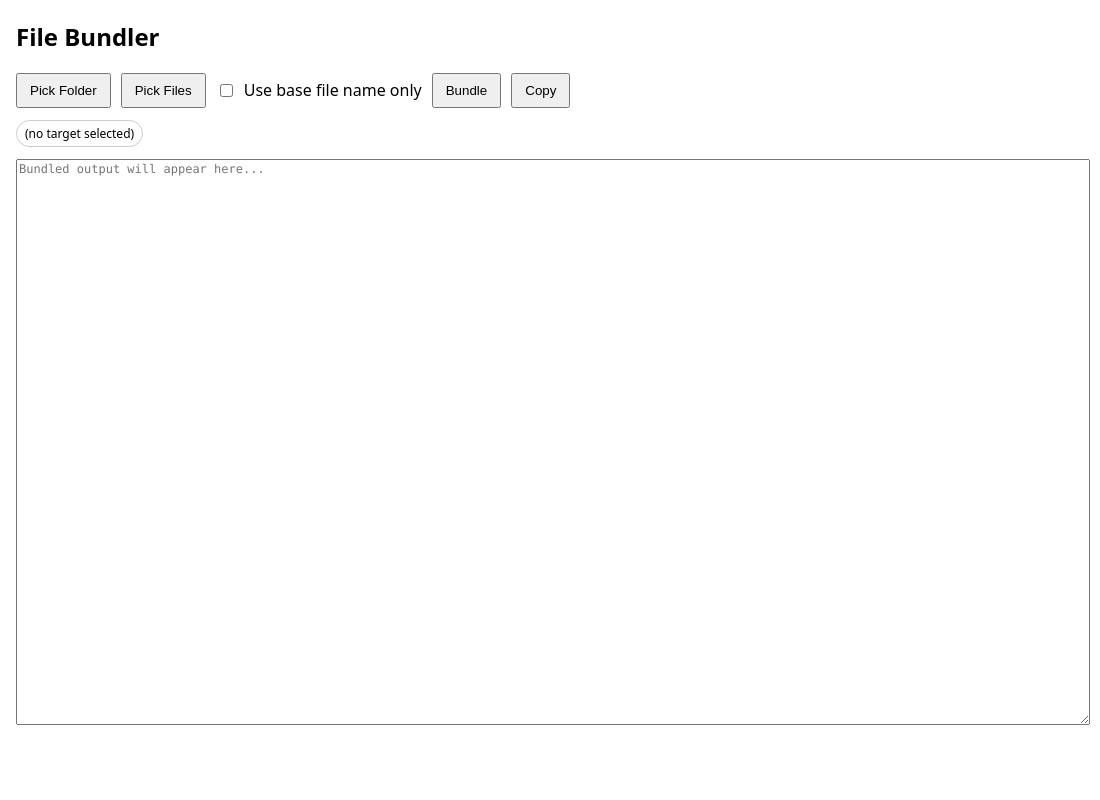
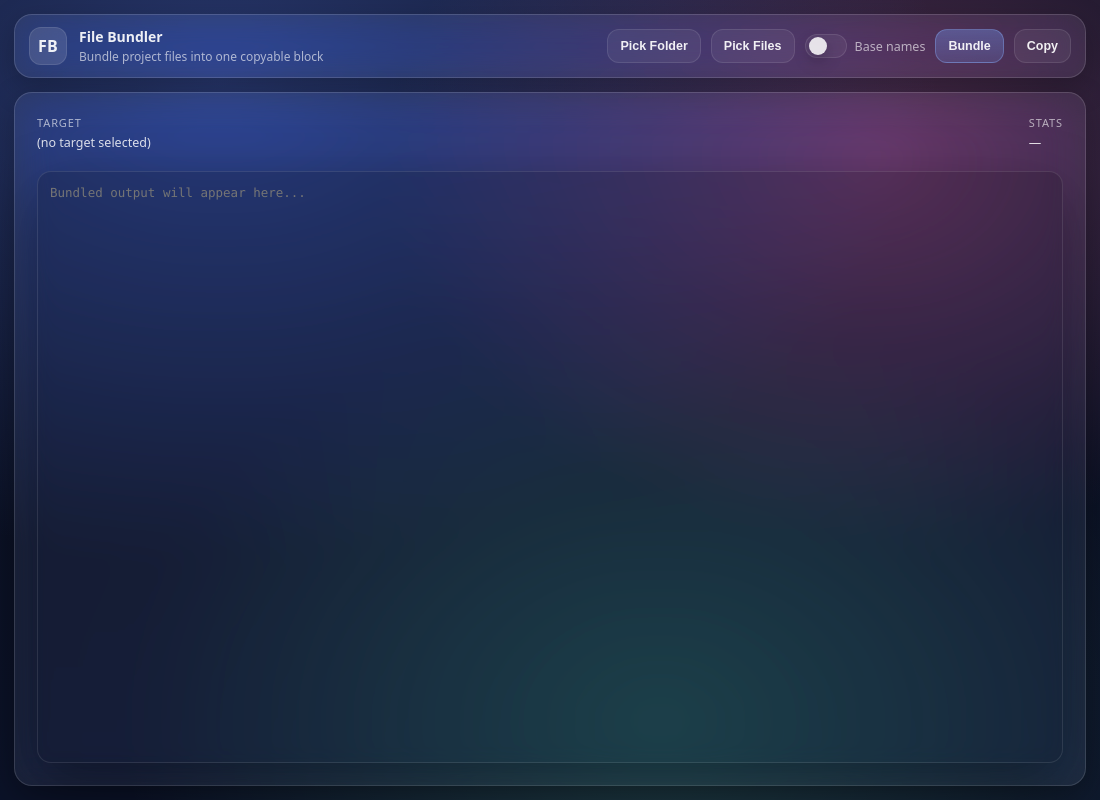
Before and after one commit to SimmoM8/file-bundler, an Electron app: page index.html in a window 1100 px wide. Drawn offline with Linux system fonts and the light colour scheme.

Commit message:
feat: enhance UI layout and styling, and add toast notifications

```diff
--- a/index.html
+++ b/index.html
@@ -3,33 +3,58 @@
 <head>
   <meta charset="utf-8" />
   <title>File Bundler</title>
-  <style>
-    body { font-family: system-ui, -apple-system, Segoe UI, sans-serif; margin: 16px; }
-    .row { display: flex; gap: 10px; align-items: center; flex-wrap: wrap; margin-bottom: 12px; }
-    button { padding: 8px 12px; }
-    textarea { width: 100%; height: 560px; font-family: ui-monospace, SFMono-Regular, Menlo, monospace; font-size: 12px; }
-    .muted { opacity: .75; font-size: 12px; }
-    .pill { padding: 4px 8px; border: 1px solid #ccc; border-radius: 999px; font-size: 12px; }
-    label { display: flex; gap: 8px; align-items: center; }
-  </style>
+  <meta name="viewport" content="width=device-width, initial-scale=1" />
+  <link rel="stylesheet" href="styles.css" />
 </head>
+
 <body>
-  <h2>File Bundler</h2>
+  <div class="app">
+    <header class="topbar glass">
+      <div class="brand">
+        <div class="logo">FB</div>
+        <div class="titles">
+          <div class="title">File Bundler</div>
+          <div class="subtitle">Bundle project files into one copyable block</div>
+        </div>
+      </div>
 
-  <div class="row">
-    <button id="pickFolder">Pick Folder</button>
-    <button id="pickFiles">Pick Files</button>
-    <label><input type="checkbox" id="basenameOnly"> Use base file name only</label>
-    <button id="bundle">Bundle</button>
-    <button id="copy">Copy</button>
+      <div class="top-actions">
+        <button class="btn" id="pickFolder">Pick Folder</button>
+        <button class="btn" id="pickFiles">Pick Files</button>
+
+        <label class="toggle">
+          <input type="checkbox" id="basenameOnly">
+          <span class="track"></span>
+          <span class="label">Base names</span>
+        </label>
+
+        <button class="btn primary" id="bundle">Bundle</button>
+        <button class="btn" id="copy">Copy</button>
+      </div>
+    </header>
+
+    <main class="content">
+      <section class="panel glass">
+        <div class="panel-head">
+          <div class="meta">
+            <div class="meta-label">Target</div>
+            <div class="meta-value" id="target">(no target selected)</div>
+          </div>
+
+          <div class="meta">
+            <div class="meta-label">Stats</div>
+            <div class="meta-value" id="stats">—</div>
+          </div>
+        </div>
+
+        <div class="panel-body">
+          <textarea id="output" class="editor" placeholder="Bundled output will appear here..."></textarea>
+        </div>
+      </section>
+    </main>
+
+    <div id="toast" class="toast" aria-live="polite"></div>
   </div>
-
-  <div class="row">
-    <div class="pill" id="target">(no target selected)</div>
-    <div class="muted" id="stats"></div>
-  </div>
-
-  <textarea id="output" placeholder="Bundled output will appear here..."></textarea>
 
   <script src="renderer.js"></script>
 </body>
--- a/renderer.js
+++ b/renderer.js
@@ -6,6 +6,16 @@ const basenameOnlyEl = document.getElementById("basenameOnly");
 let mode = null; // "folder" | "files"
 let folderPath = null;
 let filePaths = null;
+
+const toastEl = document.getElementById("toast");
+let toastTimer = null;
+
+function toast(msg) {
+    toastEl.textContent = msg;
+    toastEl.classList.add("show");
+    clearTimeout(toastTimer);
+    toastTimer = setTimeout(() => toastEl.classList.remove("show"), 1200);
+}
 
 document.getElementById("pickFolder").addEventListener("click", async () => {
     const picked = await window.api.pickFolder();
@@ -34,6 +44,7 @@ document.getElementById("bundle").addEventListener("click", async () => {
         const res = await window.api.bundleFolder(folderPath, options);
         outputEl.value = res.output;
         statsEl.textContent = `Included: ${res.stats.included} | Skipped: ${res.stats.skipped} | Total scanned: ${res.stats.total}`;
+        toast("Bundled");
         return;
     }
 
@@ -41,6 +52,7 @@ document.getElementById("bundle").addEventListener("click", async () => {
         const res = await window.api.bundleFiles(filePaths, options);
         outputEl.value = res.output;
         statsEl.textContent = `Included: ${res.stats.included} | Skipped: ${res.stats.skipped} | Total: ${res.stats.total}`;
+        toast("Bundled");
         return;
     }
 
@@ -49,5 +61,5 @@ document.getElementById("bundle").addEventListener("click", async () => {
 
 document.getElementById("copy").addEventListener("click", async () => {
     await window.api.copyToClipboard(outputEl.value);
-    statsEl.textContent = (statsEl.textContent ? statsEl.textContent + " | " : "") + "Copied!";
+    toast("Copied to clipboard");
 });
--- /dev/null
+++ b/styles.css
@@ -0,0 +1,269 @@
+:root {
+    --bg0: #0b1020;
+    --bg1: #0b1228;
+    --glass: rgba(255, 255, 255, .08);
+    --glass-2: rgba(255, 255, 255, .06);
+    --stroke: rgba(255, 255, 255, .14);
+    --stroke-2: rgba(255, 255, 255, .10);
+    --text: rgba(255, 255, 255, .92);
+    --muted: rgba(255, 255, 255, .62);
+    --shadow: 0 20px 60px rgba(0, 0, 0, .40);
+    --shadow-2: 0 10px 30px rgba(0, 0, 0, .25);
+    --r: 18px;
+    --r2: 14px;
+}
+
+* {
+    box-sizing: border-box;
+}
+
+html,
+body {
+    height: 100%;
+}
+
+body {
+    margin: 0;
+    color: var(--text);
+    font-family: ui-sans-serif, system-ui, -apple-system, "Segoe UI", Roboto, Helvetica, Arial;
+    background:
+        radial-gradient(1200px 800px at 20% 10%, rgba(93, 128, 255, .35), transparent 60%),
+        radial-gradient(900px 700px at 80% 20%, rgba(255, 120, 196, .28), transparent 55%),
+        radial-gradient(900px 700px at 60% 90%, rgba(120, 255, 200, .18), transparent 60%),
+        linear-gradient(180deg, var(--bg0), var(--bg1));
+    overflow: hidden;
+}
+
+/* Layout */
+.app {
+    height: 100%;
+    display: flex;
+    flex-direction: column;
+    gap: 14px;
+    padding: 14px;
+}
+
+.content {
+    flex: 1;
+    display: flex;
+    min-height: 0;
+}
+
+.glass {
+    background: var(--glass);
+    border: 1px solid var(--stroke);
+    border-radius: var(--r);
+    box-shadow: var(--shadow-2);
+    backdrop-filter: blur(18px) saturate(160%);
+    -webkit-backdrop-filter: blur(18px) saturate(160%);
+}
+
+/* Topbar */
+.topbar {
+    padding: 12px 14px;
+    display: flex;
+    align-items: center;
+    justify-content: space-between;
+    gap: 14px;
+}
+
+.brand {
+    display: flex;
+    align-items: center;
+    gap: 12px;
+    min-width: 260px;
+}
+
+.logo {
+    width: 38px;
+    height: 38px;
+    border-radius: 12px;
+    display: grid;
+    place-items: center;
+    background: rgba(255, 255, 255, .12);
+    border: 1px solid var(--stroke-2);
+    font-weight: 700;
+    letter-spacing: .3px;
+}
+
+.titles .title {
+    font-size: 14px;
+    font-weight: 650;
+}
+
+.titles .subtitle {
+    font-size: 12px;
+    color: var(--muted);
+    margin-top: 2px;
+}
+
+.top-actions {
+    display: flex;
+    align-items: center;
+    gap: 10px;
+    flex-wrap: wrap;
+    justify-content: flex-end;
+}
+
+/* Buttons */
+.btn {
+    appearance: none;
+    border: 1px solid var(--stroke-2);
+    background: rgba(255, 255, 255, .06);
+    color: var(--text);
+    padding: 9px 12px;
+    border-radius: 12px;
+    font-size: 12.5px;
+    font-weight: 600;
+    cursor: pointer;
+    transition: transform .08s ease, background .2s ease, border-color .2s ease;
+}
+
+.btn:hover {
+    background: rgba(255, 255, 255, .10);
+    border-color: rgba(255, 255, 255, .18);
+}
+
+.btn:active {
+    transform: translateY(1px);
+}
+
+.btn.primary {
+    background: linear-gradient(180deg, rgba(120, 160, 255, .35), rgba(120, 160, 255, .18));
+    border-color: rgba(140, 180, 255, .35);
+}
+
+/* Toggle */
+.toggle {
+    display: flex;
+    align-items: center;
+    gap: 8px;
+    user-select: none;
+    font-size: 12.5px;
+    color: var(--muted);
+}
+
+.toggle input {
+    display: none;
+}
+
+.toggle .track {
+    width: 42px;
+    height: 24px;
+    border-radius: 999px;
+    border: 1px solid var(--stroke-2);
+    background: rgba(255, 255, 255, .06);
+    position: relative;
+    transition: background .2s ease, border-color .2s ease;
+}
+
+.toggle .track::after {
+    content: "";
+    position: absolute;
+    top: 50%;
+    left: 3px;
+    width: 18px;
+    height: 18px;
+    border-radius: 999px;
+    transform: translateY(-50%);
+    background: rgba(255, 255, 255, .85);
+    box-shadow: 0 6px 16px rgba(0, 0, 0, .25);
+    transition: left .18s ease;
+}
+
+.toggle input:checked+.track {
+    background: rgba(120, 160, 255, .22);
+    border-color: rgba(140, 180, 255, .35);
+}
+
+.toggle input:checked+.track::after {
+    left: 21px;
+}
+
+.toggle .label {
+    color: var(--muted);
+}
+
+/* Panel */
+.panel {
+    flex: 1;
+    min-height: 0;
+    padding: 12px;
+    display: flex;
+    flex-direction: column;
+    gap: 10px;
+}
+
+.panel-head {
+    display: flex;
+    gap: 14px;
+    justify-content: space-between;
+    flex-wrap: wrap;
+    padding: 10px 10px 0 10px;
+}
+
+.meta-label {
+    font-size: 11px;
+    color: var(--muted);
+    text-transform: uppercase;
+    letter-spacing: .08em;
+}
+
+.meta-value {
+    font-size: 12.5px;
+    margin-top: 4px;
+    color: var(--text);
+    max-width: 65ch;
+    word-break: break-word;
+    opacity: .9;
+}
+
+.panel-body {
+    flex: 1;
+    min-height: 0;
+    padding: 10px;
+}
+
+.editor {
+    width: 100%;
+    height: 100%;
+    resize: none;
+    border-radius: var(--r2);
+    border: 1px solid var(--stroke-2);
+    background: rgba(0, 0, 0, .18);
+    color: rgba(255, 255, 255, .92);
+    padding: 12px;
+    line-height: 1.45;
+    font-size: 12.5px;
+    font-family: ui-monospace, SFMono-Regular, Menlo, Monaco, Consolas, "Liberation Mono", monospace;
+    outline: none;
+    box-shadow: var(--shadow);
+}
+
+.editor:focus {
+    border-color: rgba(140, 180, 255, .45);
+}
+
+/* Toast */
+.toast {
+    position: fixed;
+    left: 50%;
+    bottom: 18px;
+    transform: translateX(-50%);
+    padding: 10px 12px;
+    border-radius: 999px;
+    background: rgba(20, 20, 25, .55);
+    border: 1px solid rgba(255, 255, 255, .14);
+    backdrop-filter: blur(18px) saturate(160%);
+    -webkit-backdrop-filter: blur(18px) saturate(160%);
+    color: rgba(255, 255, 255, .92);
+    font-size: 12.5px;
+    opacity: 0;
+    pointer-events: none;
+    transition: opacity .2s ease, transform .2s ease;
+}
+
+.toast.show {
+    opacity: 1;
+    transform: translateX(-50%) translateY(-2px);
+}
```
